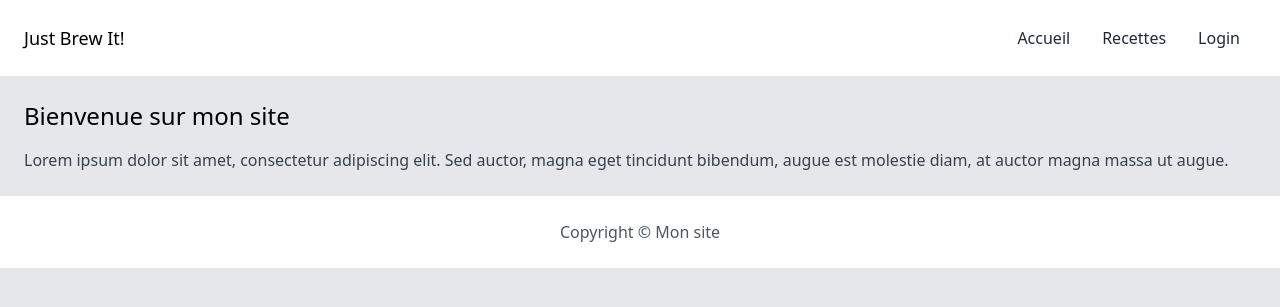
After one commit to DrC0okie/HEIG_BDR_JustBrewIt, a PHP site: page /recipes.php in a window 1280 px wide. The commit adds this page. Shown: the top 307 px of the page. Run offline with PHP 8.4, Linux system fonts and the light colour scheme.

Commit message:
few changes

```diff
--- a/docker/php_server/src/index.php
+++ b/docker/php_server/src/index.php
@@ -7,10 +7,10 @@
   <body class="bg-gray-200">
     <header class="bg-white p-6">
       <nav class="flex justify-between items-center">
-        <h1 class="text-lg font-medium">Just Brew It!</h1>
+          <h1 class="text-lg font-medium"><a href="./index.php">Just Brew It!</a></h1>
         <ul class="flex">
-          <li><a href="#" class="px-4 py-2 text-gray-800 hover:text-indigo-500">Accueil</a></li>
-          <li><a href="#" class="px-4 py-2 text-gray-800 hover:text-indigo-500">Recettes</a></li>
+          <li><a href="./index.php" class="px-4 py-2 text-gray-800 hover:text-indigo-500">Accueil</a></li>
+          <li><a href="./recipes.php" class="px-4 py-2 text-gray-800 hover:text-indigo-500">Recettes</a></li>
           <li><a href="./login.php" class="px-4 py-2 text-gray-800 hover:text-indigo-500">Login</a></li>
         </ul>
       </nav>
--- a/docker/php_server/src/login.php
+++ b/docker/php_server/src/login.php
@@ -42,10 +42,10 @@ if(isset($_POST['submit'])){
 <body class="bg-gray-200">
 <header class="bg-white p-6">
     <nav class="flex justify-between items-center">
-        <h1 class="text-lg font-medium">Just Brew It!</h1>
+        <h1 class="text-lg font-medium"><a href="./index.php">Just Brew It!</a></h1>
         <ul class="flex">
-            <li><a href="#" class="px-4 py-2 text-gray-800 hover:text-indigo-500">Accueil</a></li>
-            <li><a href="#" class="px-4 py-2 text-gray-800 hover:text-indigo-500">Recettes</a></li>
+            <li><a href="./index.php" class="px-4 py-2 text-gray-800 hover:text-indigo-500">Accueil</a></li>
+            <li><a href="./recipes.php" class="px-4 py-2 text-gray-800 hover:text-indigo-500">Recettes</a></li>
             <li><a href="./login.php" class="px-4 py-2 text-gray-800 hover:text-indigo-500">Login</a></li>
         </ul>
     </nav>
--- /dev/null
+++ b/docker/php_server/src/recipes.php
@@ -0,0 +1,26 @@
+<!DOCTYPE html>
+<html lang="FR">
+<head>
+    <title>Just Brew It!</title>
+    <link rel="stylesheet" href="https://cdn.jsdelivr.net/npm/tailwindcss/dist/tailwind.min.css">
+</head>
+<body class="bg-gray-200">
+<header class="bg-white p-6">
+    <nav class="flex justify-between items-center">
+        <h1 class="text-lg font-medium"><a href="./index.php">Just Brew It!</a></h1>
+        <ul class="flex">
+            <li><a href="./index.php" class="px-4 py-2 text-gray-800 hover:text-indigo-500">Accueil</a></li>
+            <li><a href="./recipes.php" class="px-4 py-2 text-gray-800 hover:text-indigo-500">Recettes</a></li>
+            <li><a href="./login.php" class="px-4 py-2 text-gray-800 hover:text-indigo-500">Login</a></li>
+        </ul>
+    </nav>
+</header>
+<main class="p-6">
+    <h2 class="text-2xl font-medium mb-4">Bienvenue sur mon site</h2>
+    <p class="text-gray-700">Lorem ipsum dolor sit amet, consectetur adipiscing elit. Sed auctor, magna eget tincidunt bibendum, augue est molestie diam, at auctor magna massa ut augue.</p>
+</main>
+<footer class="bg-white p-6">
+    <p class="text-center text-gray-600">Copyright © Mon site</p>
+</footer>
+</body>
+</html>
```
